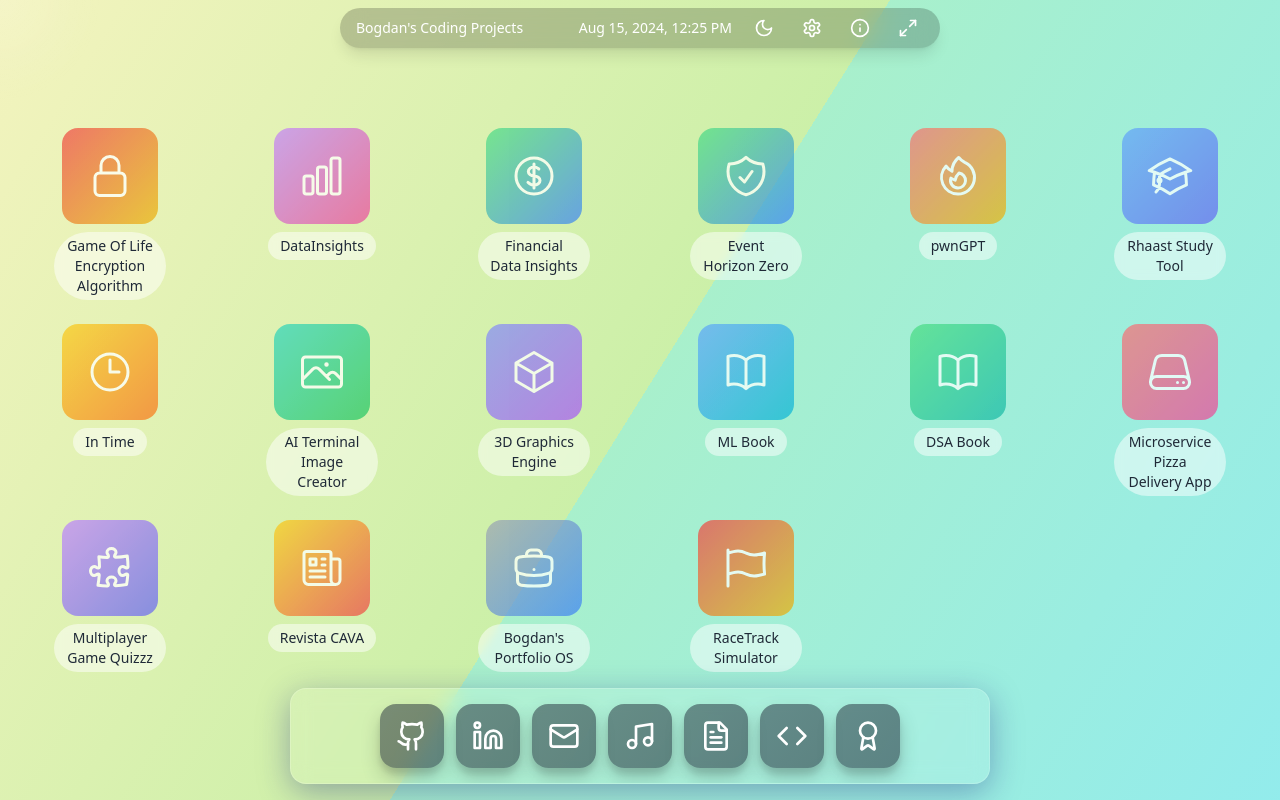
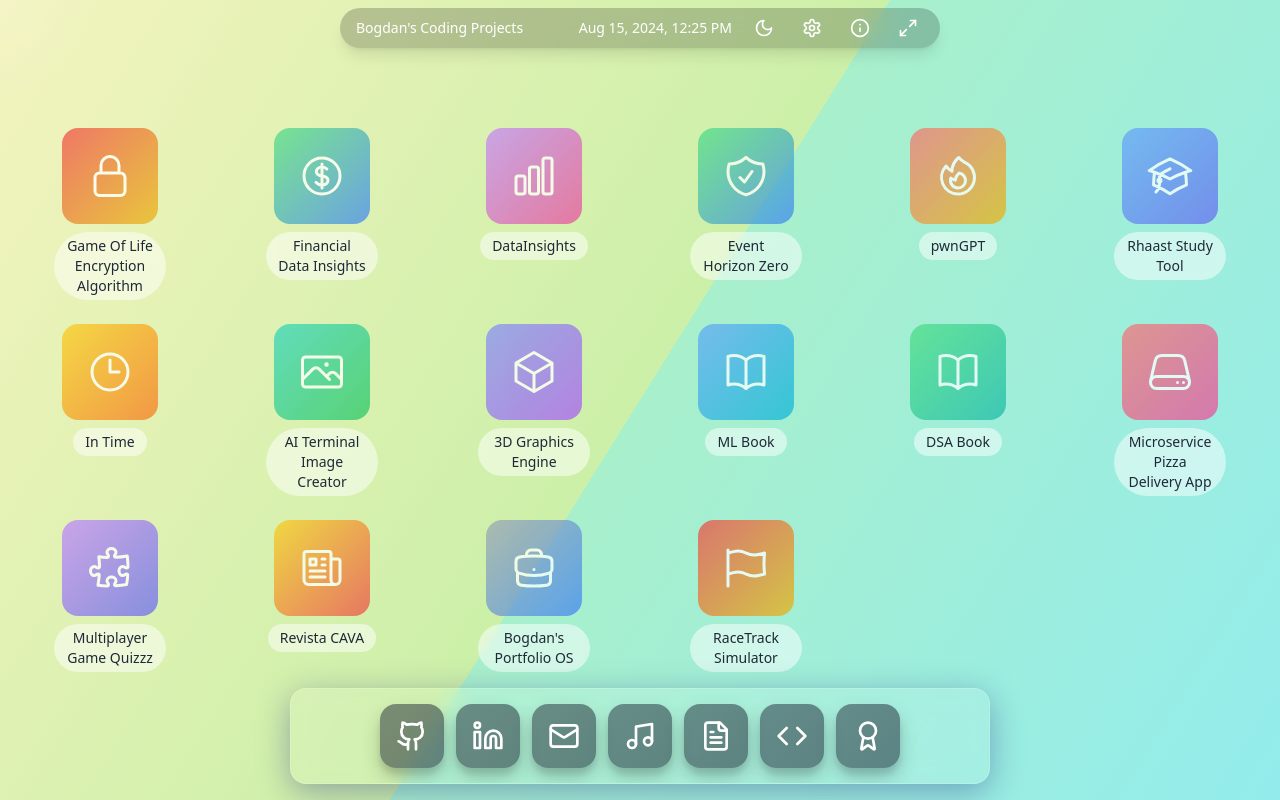
Before and after one commit to bogdansys/PortofolioOS, a React (Vite) app: page / in a window 1280 px wide. Built offline with nearby package versions, Linux system fonts and the light colour scheme.

Commit message:
ordering

```diff
--- a/src/components/Desktop.jsx
+++ b/src/components/Desktop.jsx
@@ -32,6 +32,15 @@ const projects = [
     gradient: 'from-red-500 to-yellow-500',
   },
   {
+    id: 15,
+    name: 'Financial Data Insights',
+    icon: CurrencyDollarIcon,
+    github: 'https://github.com/bogdansys/financial-data-insights',
+    demo: 'https://financial-data-insights.vercel.app/',
+    description: 'Website to download massive amounts of financial data and analyze it using Data Insights Project.',
+    gradient: ' from-green-400 to-blue-500',
+  },
+  {
     id: 2,
     name: 'DataInsights',
     icon: ChartBarIcon,
@@ -39,15 +48,6 @@ const projects = [
     github: 'https://github.com/bogdansys/data_insights',
     demo: 'https://data-insights-nu.vercel.app/',
     gradient: 'from-purple-400 to-pink-500',
-  },
-  {
-    id: 15,
-    name: 'Financial Data Insights',
-    icon: CurrencyDollarIcon,
-    github: 'https://github.com/bogdansys/financial-data-insights',
-    demo: 'https://financial-data-insights.vercel.app/',
-    description: 'Website to download massive amounts of financial data and analyze it using Data Insights Project.',
-    gradient: ' from-green-400 to-blue-500',
   },
   {
     id: 1,
```
